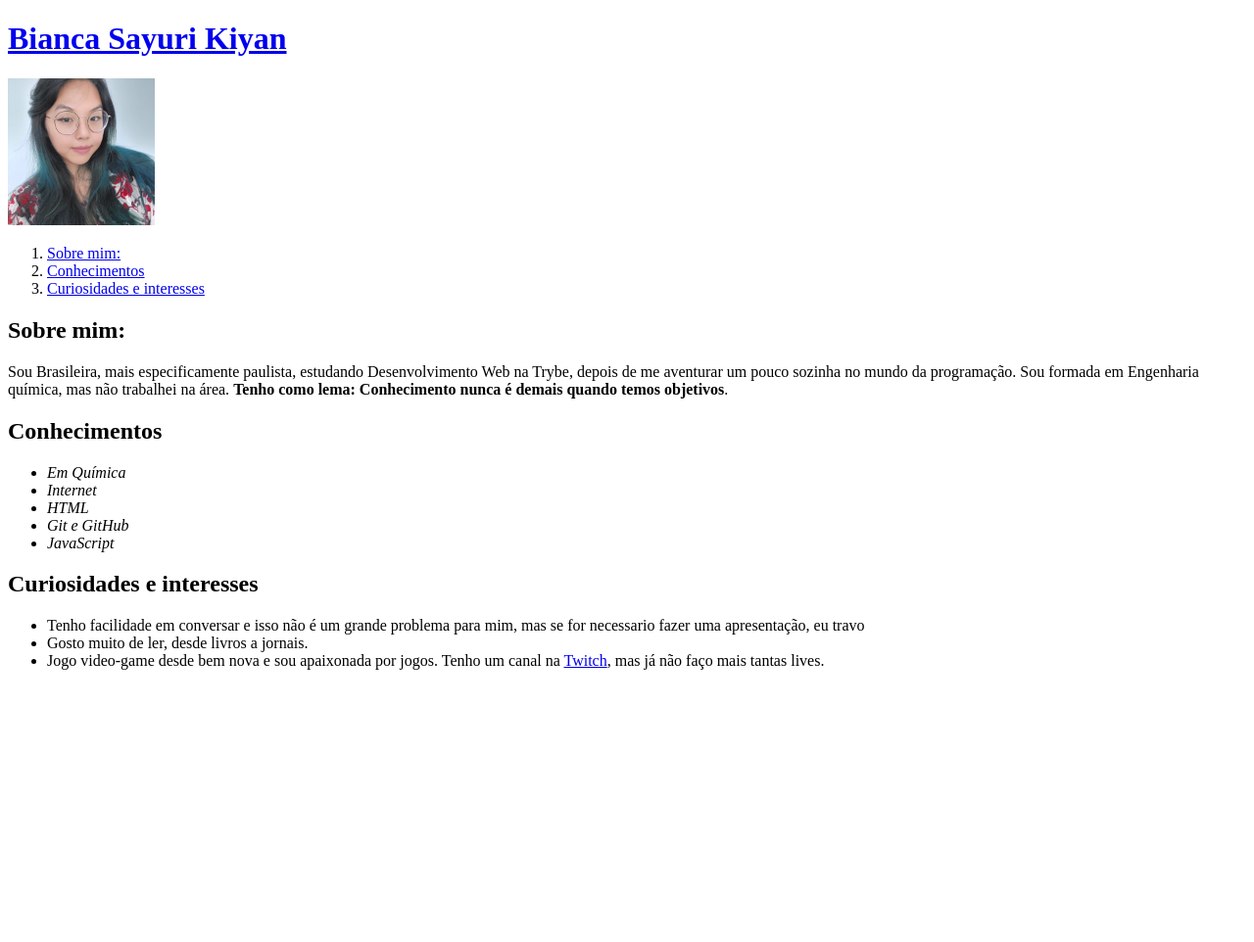
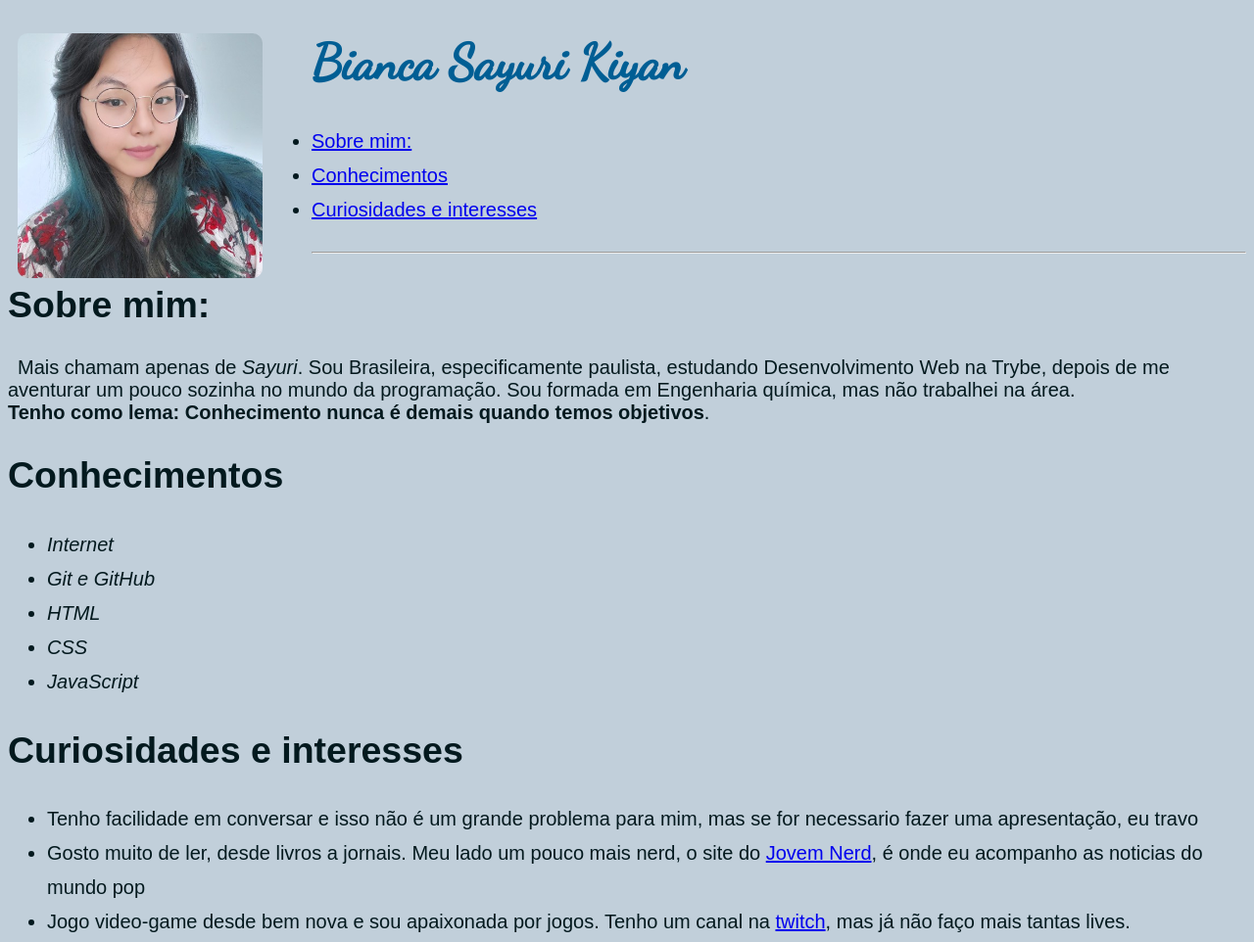
Before and after one commit to SayuriKiyan/SayuriKiyan.github.io, a plain HTML site: page index.html in a window 1280 px wide. Shown: the whole page at 98% size. Before the commit the page ends 800 px from the top, so only its background shows below. Drawn offline with Linux system fonts and the light colour scheme; a web font is replaced by a local one.

Commit message:
Adiciona estilo de cores e letras/fonts

```diff
--- a/index.html
+++ b/index.html
@@ -1,38 +1,85 @@
 <!DOCTYPE html>
 <html lang="pt-br">
 <head>
+  <link href="https://fonts.googleapis.com/css2?family=Zen+Kurenaido&display=swap" rel="stylesheet">
+<link href="https://fonts.googleapis.com/css2?family=Dancing+Script:wght@500&display=swap" rel="stylesheet">
   <meta charset="UTF-8">
   <title>Portifólio</title>
+
+    <style>
+      body {
+        color: #03191E;
+        font-family: 'Zen Kurenaido', sans-serif;
+        background-color: #C1CFDA;
+        font-size: 25px;
+      }
+
+      #nome {
+        font-family: 'Dancing Script', cursive;
+        color: #005e94;
+        text-decoration: none;
+        /* margin: 0px 50px 3px 380px; */
+      }
+
+      p {
+        font-size: 20px;
+        text-indent: 10px;
+      }
+
+      li {
+        font-size: 20px;
+        line-height: 35px;
+      }
+
+      #foto {
+        width: 250px;
+        border-radius: 10px;
+        float: left;
+        margin: 0px 50px 0px 10px;
+      }
+/* Cores
+    Beau Blue  #C1CFDA
+    Carolina Blue #20A4F3
+    Turquoise Blue #59F8E8
+    Crimson UA #941C2F
+    Rich Black FOGRA 29 #03191E
+*/
+
+    </style>
+
 </head>
 <body>
-  <h1> <a href="#foto">Bianca Sayuri Kiyan</a></h1>
-  <img src="./20220120_1012122.jpg" width="150px" alt="Foto pessoal" id="foto">
+  <img src="./20220120_1012122.jpg" alt="Foto pessoal" id="foto">
+  <h1> <a href="#foto" id="nome" >Bianca Sayuri Kiyan</a></h1>
 
-  <ol>
+
+  <ul>
     <li><a href="#1">Sobre mim:</a></li>
     <li> <a href="#2">Conhecimentos</a></li>
     <li><a href="#3">Curiosidades e interesses</a></li>
-  </ol>
 
-  <h2 id="1" >Sobre mim:</h2>
+  </ul>
+  <hr>
+
+  <h2 id="1">Sobre mim:</h2>
   <p>
-    Sou Brasileira, mais especificamente paulista, estudando Desenvolvimento Web na Trybe, depois de me aventurar um pouco sozinha no mundo da programação. Sou formada em Engenharia química, mas não trabalhei na área. <b>Tenho como lema: Conhecimento nunca é demais quando temos objetivos</b>.
+    Mais chamam apenas de <em>Sayuri</em>. Sou Brasileira, especificamente paulista, estudando Desenvolvimento Web na Trybe, depois de me aventurar um pouco sozinha no mundo da programação. Sou formada em Engenharia química, mas não trabalhei na área. <br><b>Tenho como lema: Conhecimento nunca é demais quando temos objetivos</b>.
   </p>
 
   <h2 id="2">Conhecimentos</h2>
   <ul><em>
-    <li>Em Química</li>
     <li>Internet</li>
+    <li>Git e GitHub</li>
     <li>HTML</li>
-    <li>Git e GitHub</li>
+    <li>CSS</li>
     <li>JavaScript</li>
   </ul></em>
 
   <h2 id="3">Curiosidades e interesses</h2>
     <ul>
       <li>Tenho facilidade em conversar e isso não é um grande problema para mim, mas se for necessario fazer uma apresentação, eu travo</li>
-      <li>Gosto muito de ler, desde livros a jornais.</li>
-      <li>Jogo video-game desde bem nova e sou apaixonada por jogos. Tenho um canal na <a href="https://www.linkedin.com/in/bianca-sayuri-kiyan-7999492a/" target="_blanck">Twitch<a>, mas já não faço mais tantas lives.</a></li>
+      <li>Gosto muito de ler, desde livros a jornais. Meu lado um pouco mais nerd, o site do <a href="https://jovemnerd.com.br/">Jovem Nerd</a>, é onde eu acompanho as noticias do mundo pop</li>
+      <li>Jogo video-game desde bem nova e sou apaixonada por jogos. Tenho um canal na <a href="https://twitch.tv/sayusagi/" target="_blanck">twitch<a>, mas já não faço mais tantas lives.</a></li>
     </ul>
 
 
```
